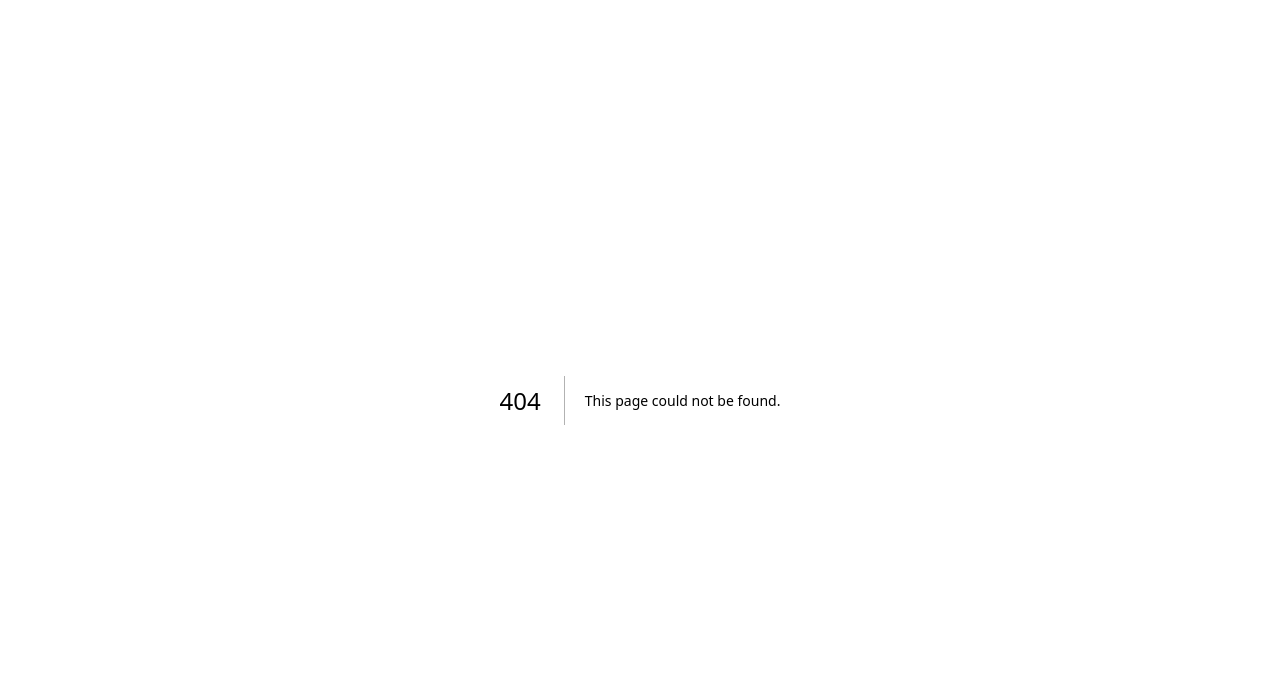
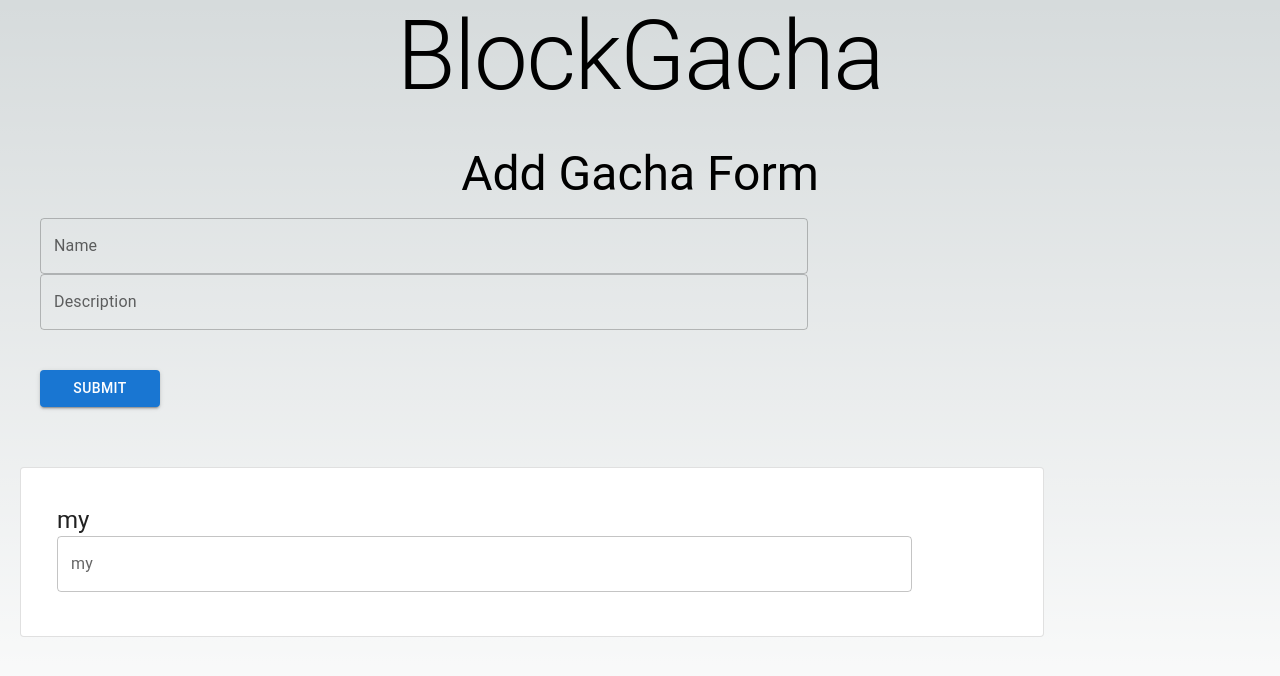
Before and after one commit to Watcharavit/BlochGacha-Client, a Next.js app: page /company/add-gacha in a window 1280 px wide. Before the commit this address had no page. Shown: the top 676 px of the page. Built offline with nearby package versions, Linux system fonts and the light colour scheme.

Commit message:
add some new components

```diff
--- a/package.json
+++ b/package.json
@@ -13,6 +13,7 @@
     "@emotion/styled": "^11.11.0",
     "@mui/icons-material": "^5.14.18",
     "@mui/material": "^5.14.18",
+    "dotenv": "^16.3.1",
     "next": "14.0.3",
     "react": "^18",
     "react-dom": "^18",
--- /dev/null
+++ b/src/components/formCard.tsx
@@ -0,0 +1,24 @@
+
+
+import React from 'react';
+import { Card, CardContent, Typography } from '@mui/material';
+import { TextField } from '@mui/material';
+
+interface FormCardProps {
+    labelText: string;
+}
+
+const FormCard: React.FC<FormCardProps> = ({ labelText }) => {
+    return (
+        <Card variant="outlined" style={{padding:'20px',margin:'20px',width:'80%'}}>
+            <CardContent>
+                <Typography variant="h5" component="div">
+                    {labelText}
+                </Typography>
+                <TextField label={labelText} variant="outlined" style={{width:'90%'}}/>
+            </CardContent>
+        </Card>
+    );
+};
+
+export default FormCard;
--- /dev/null
+++ b/src/pages/company/add-gacha/index.tsx
@@ -0,0 +1,49 @@
+
+import React, { useState } from 'react';
+import { TextField, Button, Typography } from '@mui/material';
+import FormCard from '@/components/formCard';
+
+
+const AddGachaPage: React.FC = () => {
+    const [name, setName] = useState('');
+    const [description, setDescription] = useState('');
+
+    const handleSubmit = (event: React.FormEvent) => {
+        console.log('submit');
+        event.preventDefault();
+        // Handle form submission logic here
+    };
+
+    return (
+        <div>
+            <Typography variant="h1" component="h1" gutterBottom align='center'>
+                BlockGacha
+            </Typography>
+            <Typography variant="h3" component="h3" gutterBottom align='center'>
+                Add Gacha Form
+            </Typography>
+            <form onSubmit={handleSubmit} style={{padding:'5'}}>
+                <TextField
+                    label="Name"
+                    value={name}
+                    onChange={(event) => setName(event.target.value)}
+                    style={{ marginLeft: '40px', width: '60%' }}
+                />
+                <br/>
+                <TextField
+                    label="Description"
+                    value={description}
+                    onChange={(event) => setDescription(event.target.value)}
+                    style={{ marginLeft: '40px', width: '60%' }}
+                />
+                <br/>
+                <Button type="submit" variant="contained" color="primary" style={{ margin: '40px', width: '120px' }}>
+                    Submit
+                </Button>
+            </form>
+            <FormCard labelText='my' />
+        </div>
+    );
+};
+
+export default AddGachaPage;
```
Also changed, not shown: src/pages/all-items/index.tsx (added, +16 -0 lines), src/pages/company/index.tsx (added, +29 -0 lines), src/pages/company/test.tsx (added, +29 -0 lines), src/pages/navigate/index.tsx (+9 -0 lines), 1 other file (tests, documents, lock files or other folders).
